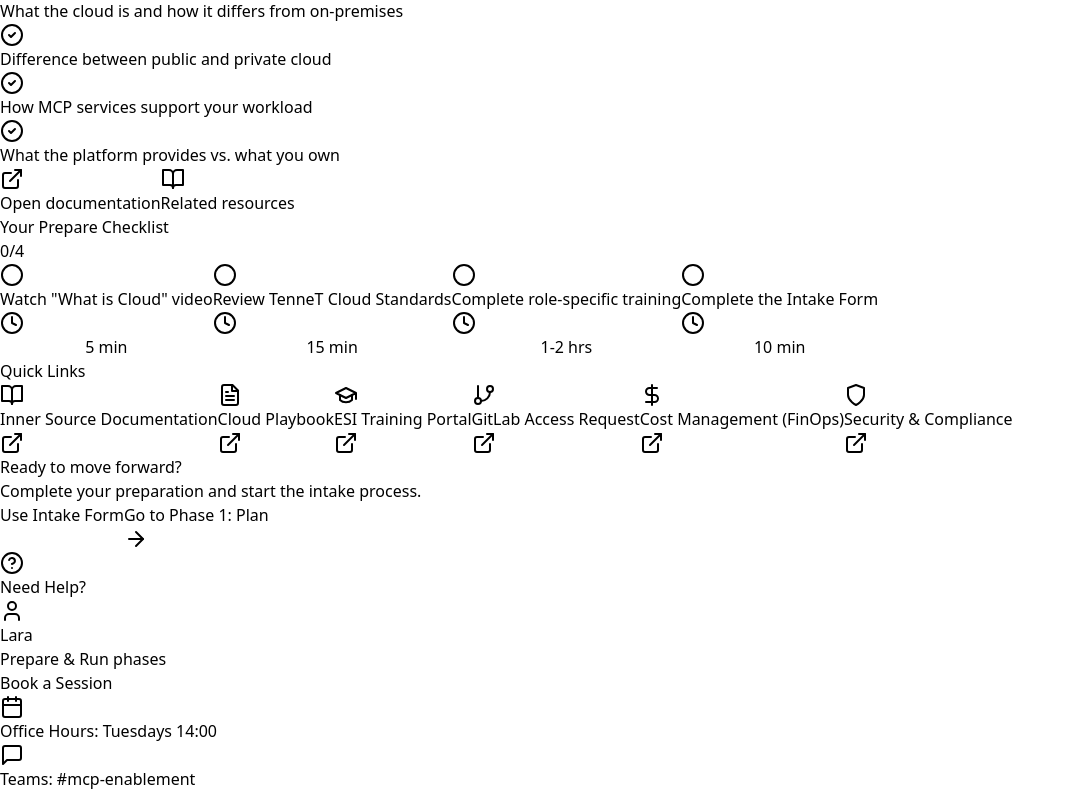
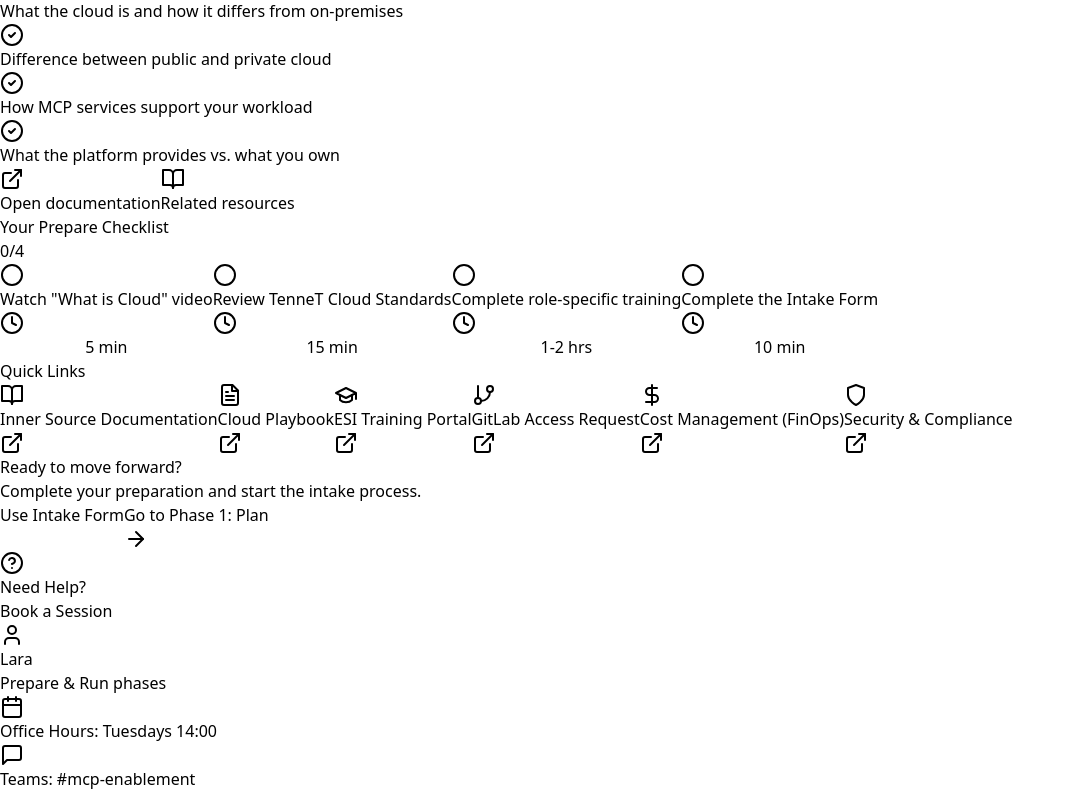
Before and after one commit to ortiq01/cloud-playbook, a React (Vite) app: page / in a window 1280 px wide. Shown: the part 1473-2264 px from the top of the page, without its empty margins (0-1075 px from the left). Built offline with nearby package versions, Linux system fonts and the light colour scheme.

Commit message:
Flatten footer help styling

```diff
--- a/src/App.jsx
+++ b/src/App.jsx
@@ -1193,29 +1193,25 @@
             </div>
 
             <div className="lg:col-span-1 lg:flex lg:justify-end">
-              <div className="bg-white/10 border border-white/10 rounded-xl p-4 w-full lg:max-w-md">
-                <div className="flex items-center gap-2 mb-3">
+              <div className="w-full lg:max-w-md">
+                <div className="flex items-center justify-between gap-3">
+                  <div className="flex items-center gap-2">
                     <HelpCircle className="w-4 h-4 text-blue-200" />
-                  <h3 className="font-bold text-sm">Need Help?</h3>
+                    <div className="font-semibold text-sm">Need Help?</div>
                   </div>
-
-                <div className="flex flex-col sm:flex-row sm:items-center sm:justify-between gap-3">
-                  <div className="flex items-center gap-3">
-                    <div className="w-9 h-9 bg-white/10 rounded-full flex items-center justify-center">
-                      <User className="w-4 h-4" />
-                    </div>
-                    <div>
-                      <div className="font-semibold text-sm">{currentConfig.help.personName}</div>
-                      <div className="text-xs text-gray-300">{currentConfig.help.personSubtitle}</div>
-                    </div>
-                  </div>
-
                   <button className="bg-white text-gray-800 px-4 py-2 rounded-lg font-semibold hover:bg-gray-100 transition-colors text-sm whitespace-nowrap">
                     {currentConfig.help.buttonLabel}
                   </button>
                 </div>
 
-                <div className="mt-3 flex flex-col sm:flex-row gap-2 sm:gap-4 text-xs text-gray-200">
+                <div className="mt-3 flex items-start gap-3">
+                  <div className="w-9 h-9 bg-white/10 rounded-full flex items-center justify-center flex-shrink-0">
+                    <User className="w-4 h-4" />
+                  </div>
+                  <div className="min-w-0">
+                    <div className="font-semibold text-sm truncate">{currentConfig.help.personName}</div>
+                    <div className="text-xs text-gray-300 truncate">{currentConfig.help.personSubtitle}</div>
+                    <div className="mt-2 flex flex-col sm:flex-row gap-2 sm:gap-4 text-xs text-gray-200">
                       <div className="flex items-center gap-2">
                         <Calendar className="w-3.5 h-3.5" />
                         <span>{currentConfig.help.officeHours}</span>
@@ -1231,5 +1227,7 @@
             </div>
           </div>
         </div>
+      </div>
+    </div>
   );
 }
```
Lines whose indentation alone changed are shown as unchanged.
